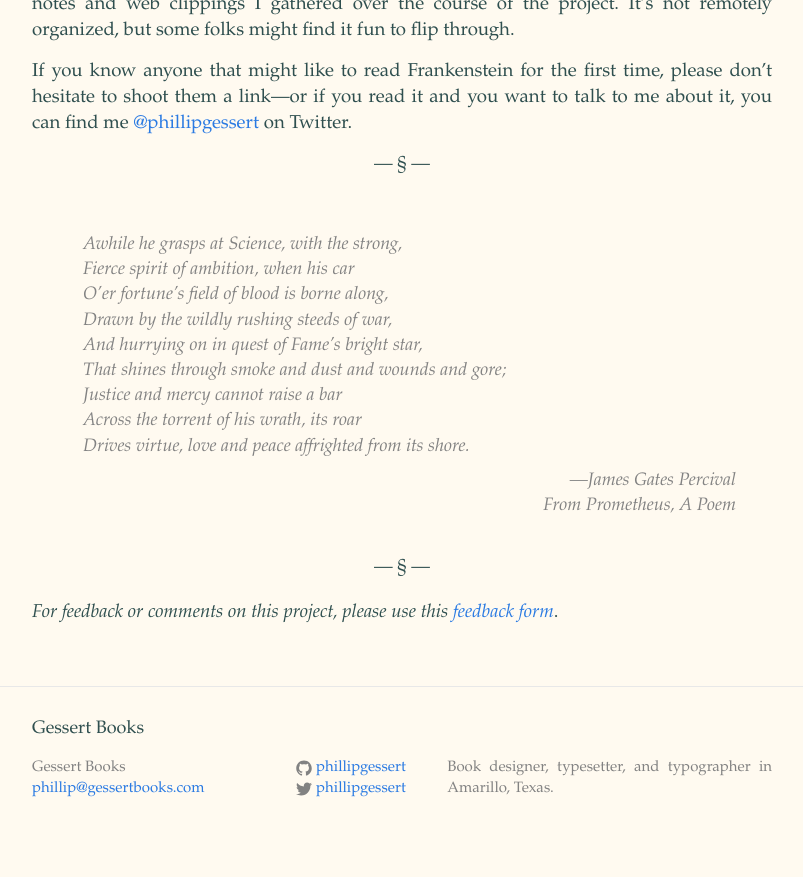
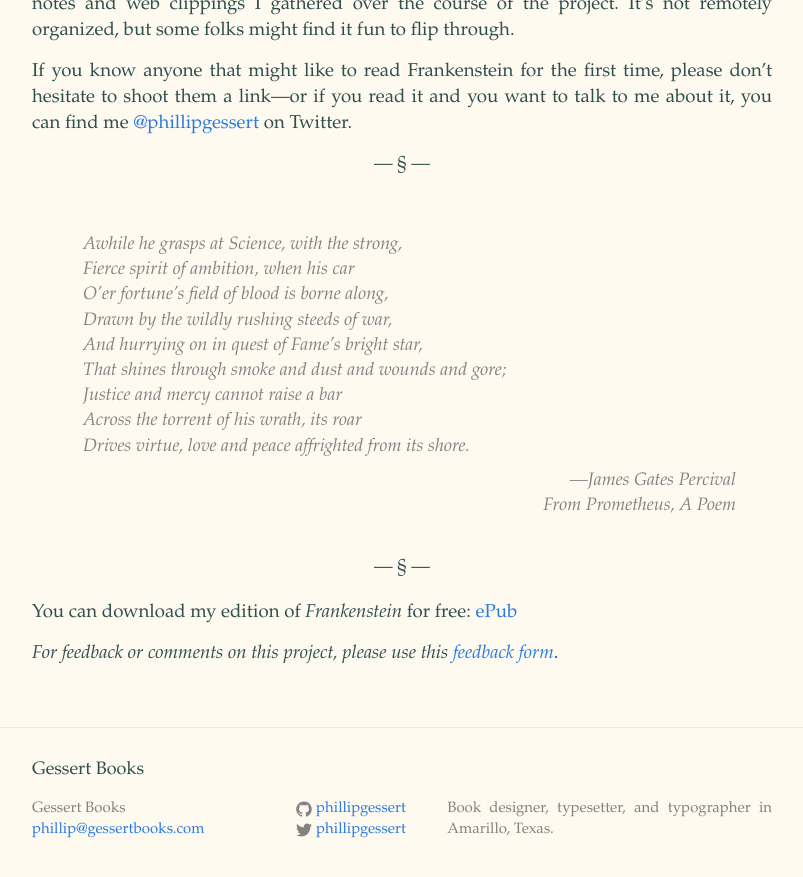
Before and after one commit to phillipgessert/phillipgessert.github.io, a Jekyll site: the page built from _posts/2015-10-14-botanical-frankenstein.markdown, in a window 1280 px wide and 900 px high, scrolled down 13819 px. Shown: the top 877 px of the window, without its empty margins (238-1041 px from the left). Built offline with Jekyll 4.4.1, drawn with Linux system fonts in a browser that asks for light colours.

Commit message:
added download

```diff
--- a/_posts/2015-10-14-botanical-frankenstein.markdown
+++ b/_posts/2015-10-14-botanical-frankenstein.markdown
@@ -398,5 +398,7 @@ you want to talk to me about it, you can find me
 
 ---
 
+You can download my edition of *Frankenstein* for free: [ePub](/downloads/botanicalFrankenstein-101215.epub)
+
 *For feedback or comments on this project, please use this [feedback
 form](https://docs.google.com/forms/d/1Nja2J--RYD6X63wFp4PxIs_Bw7CUvxVJyWNAWvsQRyg/viewform?usp=send_form)*.
```
